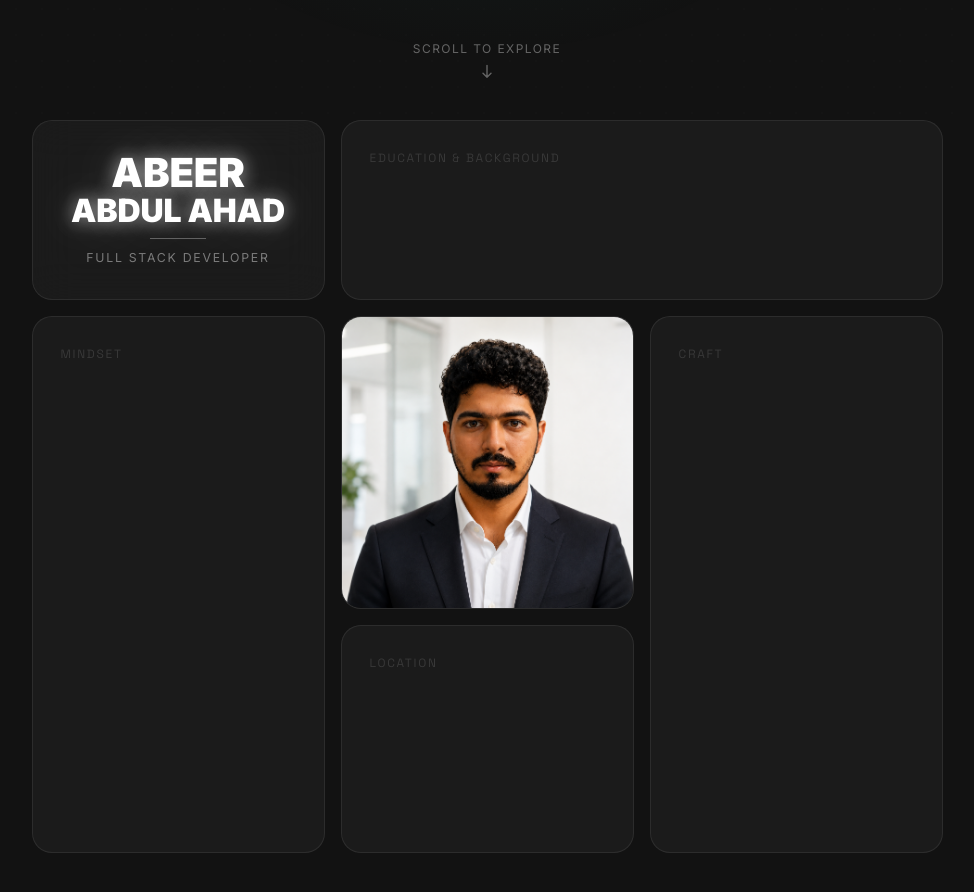
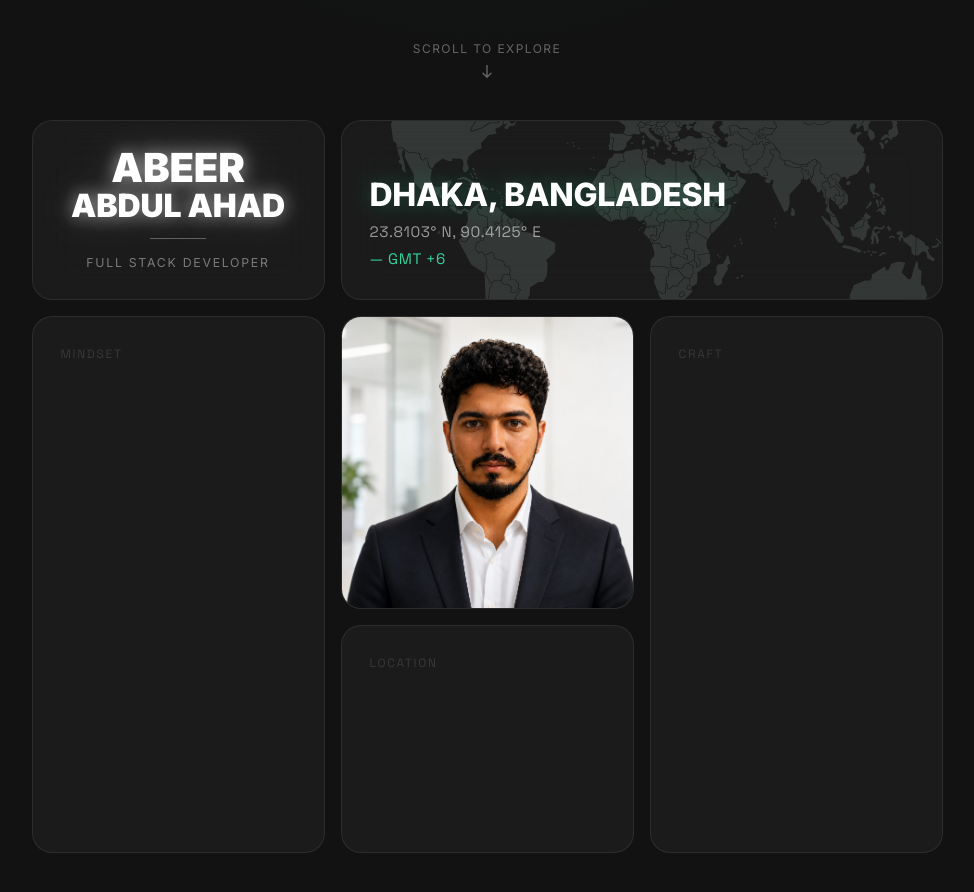
Before and after one commit to abeertech01/portfolio-site, a Next.js app: page / in a window 1280 px wide. Shown: the part 680-1572 px from the top of the page, without its empty margins (153-1127 px from the left). Built offline with nearby package versions, Linux system fonts and the light colour scheme.

Commit message:
map location is installed

```diff
--- a/src/app/globals.css
+++ b/src/app/globals.css
@@ -136,6 +136,18 @@
   100% { background-position: -200% center; }
 }
 
+@keyframes map-scan {
+  0%     { left: 0%;   }   /* sweep left → past the right edge over the first 4s ... */
+  57.14% { left: 104%; }
+  100%   { left: 104%; }   /* ... then hold off-screen for 3s before repeating */
+}
+
+/* referenced here so Lightning CSS keeps the @keyframes (inline-style
+   animation refs alone get tree-shaken out) */
+.map-scan {
+  animation: map-scan 7s linear infinite;
+}
+
 @layer base {
   * {
     @apply border-border outline-ring/50;
--- a/src/components/About.tsx
+++ b/src/components/About.tsx
@@ -1,6 +1,9 @@
 import React from "react"
 import Image from "next/image"
 import abeerInSuit from "@/assets/abeer-in-suit.png"
+import worldMap from "@/assets/world-map.svg"
+
+const EMERALD = "#34d399"
 
 const card: React.CSSProperties = {
   backgroundColor: "rgba(255,255,255,0.04)",
@@ -67,7 +70,7 @@ export default function About() {
               width: "56px",
               height: "1.2px",
               backgroundColor: "rgba(255,255,255,0.3)",
-              margin: "10px 0",
+              margin: "15px 0",
             }}
           />
 
@@ -85,9 +88,91 @@ export default function About() {
           </p>
         </div>
 
-        {/* ── 2 · Wide placeholder ─────────────── col 2–3 · row 1 ── */}
-        <div style={{ ...card, gridColumn: "2 / 4", gridRow: "1" }}>
-          <p style={placeholder}>Education &amp; Background</p>
+        {/* ── 2 · Location / map ───────────────── col 2–3 · row 1 ── */}
+        <div
+          style={{
+            ...card,
+            gridColumn: "2 / 4",
+            gridRow: "1",
+            padding: 0,
+            position: "relative",
+            display: "flex",
+            alignItems: "flex-end",
+            backdropFilter: "blur(20px)",
+            WebkitBackdropFilter: "blur(20px)",
+          }}
+        >
+          {/* faint world map (white SVG used as a mask, tinted emerald-grey) */}
+          <div
+            aria-hidden
+            style={{
+              position: "absolute",
+              inset: 0,
+              backgroundColor: "rgba(180,210,200,0.16)",
+              maskImage: `url(${worldMap.src})`,
+              WebkitMaskImage: `url(${worldMap.src})`,
+              maskSize: "115% auto",
+              WebkitMaskSize: "115% auto",
+              maskPosition: "center",
+              WebkitMaskPosition: "center",
+              maskRepeat: "no-repeat",
+              WebkitMaskRepeat: "no-repeat",
+            }}
+          />
+
+          {/* vertical scanning beam sweeping left → right */}
+          <div
+            aria-hidden
+            className="map-scan"
+            style={{
+              position: "absolute",
+              top: 0,
+              bottom: 0,
+              width: "2px",
+              transform: "translateX(-50%)",
+              background: EMERALD,
+              boxShadow: `0 0 3px ${EMERALD}`,
+            }}
+          />
+
+          {/* readout */}
+          <div style={{ position: "relative", padding: "28px" }}>
+            <p
+              style={{
+                fontFamily: "var(--font-inter)",
+                fontWeight: 800,
+                fontSize: "2rem",
+                lineHeight: 1,
+                letterSpacing: "-0.01em",
+                color: "#ffffff",
+                textShadow: `0 0 24px ${EMERALD}55`,
+              }}
+            >
+              DHAKA, BANGLADESH
+            </p>
+            <p
+              style={{
+                fontFamily: "var(--font-space-grotesk)",
+                fontSize: "0.95rem",
+                letterSpacing: "0.04em",
+                color: "rgba(255,255,255,0.55)",
+                marginTop: "10px",
+              }}
+            >
+              23.8103° N, 90.4125° E
+            </p>
+            <p
+              style={{
+                fontFamily: "var(--font-space-grotesk)",
+                fontSize: "0.95rem",
+                letterSpacing: "0.04em",
+                color: EMERALD,
+                marginTop: "4px",
+              }}
+            >
+              — GMT +6
+            </p>
+          </div>
         </div>
 
         {/* ── 3 · Mindset (tall) ─────────────── col 1 · rows 2–4 ── */}
```
Also changed, not shown: .claude/launch.json (added), src/assets/world-map.svg (added).
